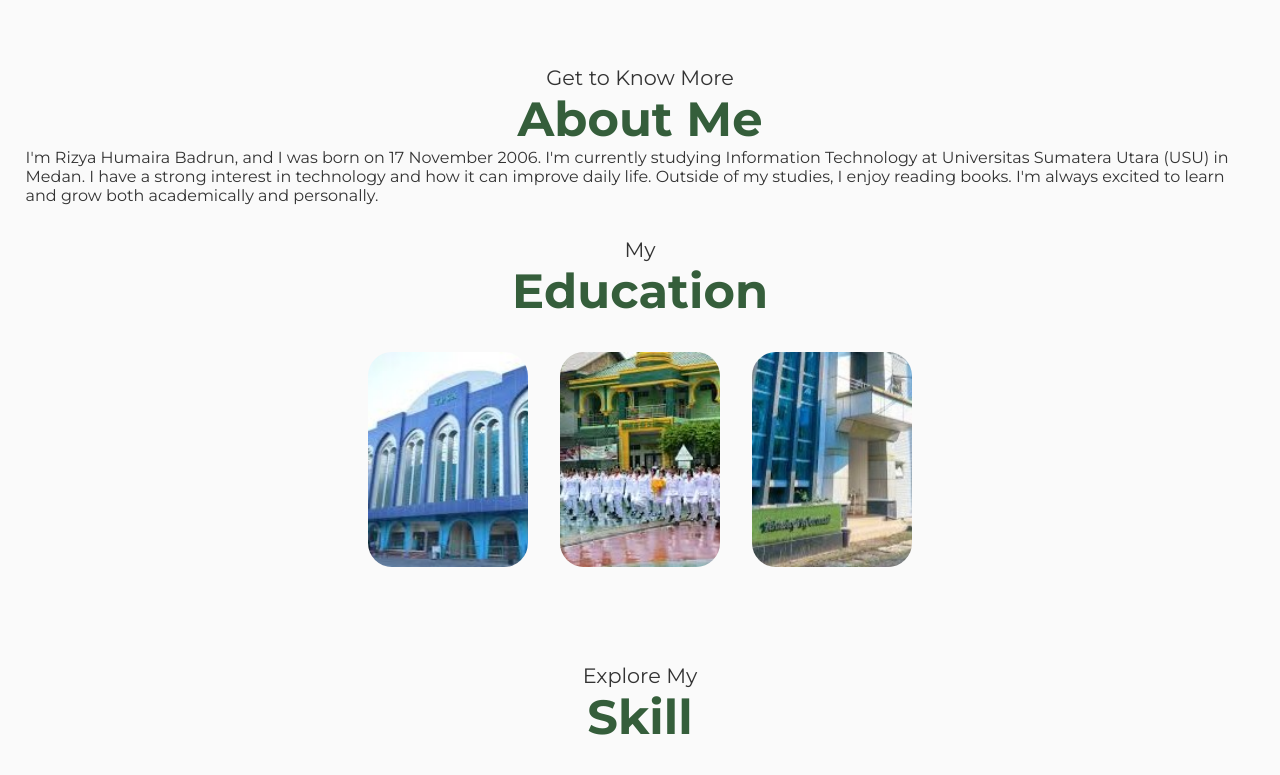
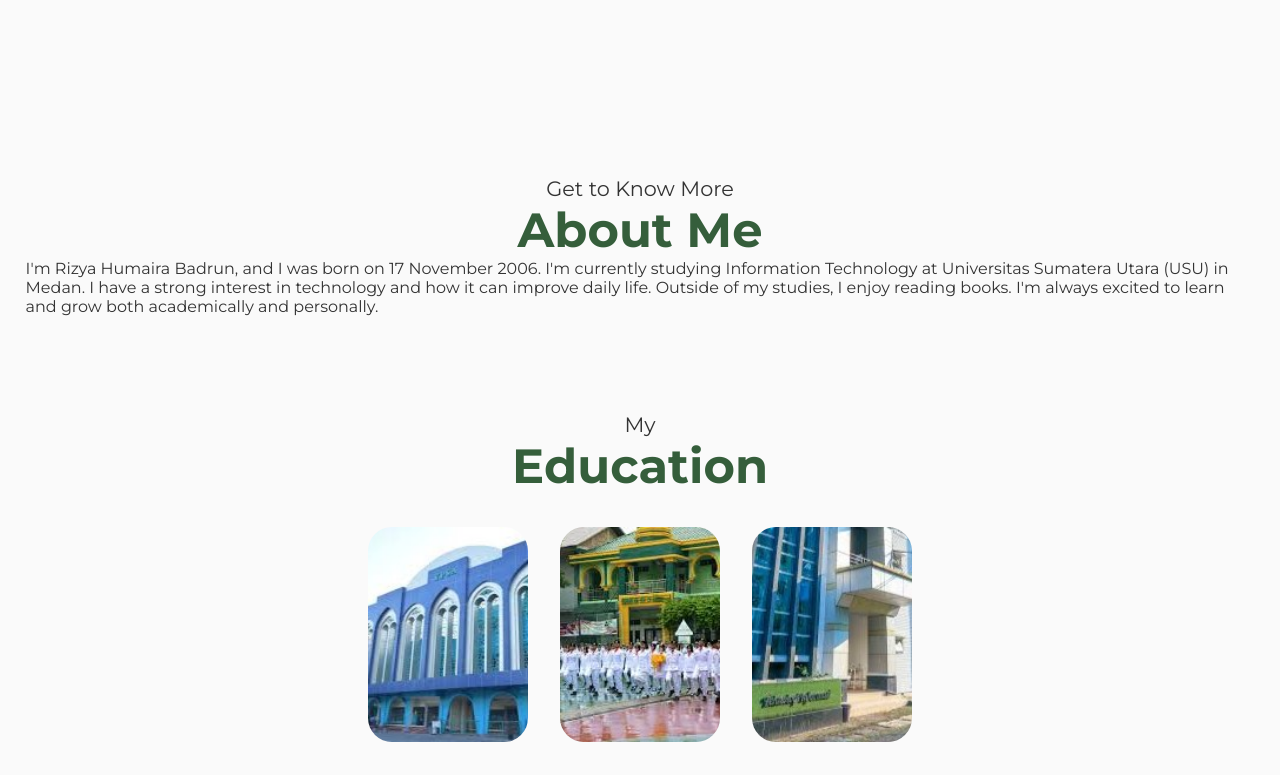
Before and after one commit to Rizya-048/cv, a plain HTML site: page index.html in a window 1280 px wide. Shown: the part 807-1582 px from the top of the page. Drawn offline with Linux system fonts and the light colour scheme.

Commit message:
finished

```diff
--- a/style.css
+++ b/style.css
@@ -154,8 +154,8 @@ a:hover {
 /* SECTIONS */
 
 section {
-    padding-top: 4vh;
-    height: 98vh;
+    padding-top: 12vh;
+    height: 90vh;
     margin: 0 10rem;
     box-sizing: border-box;
     min-height: fit-content;
```
